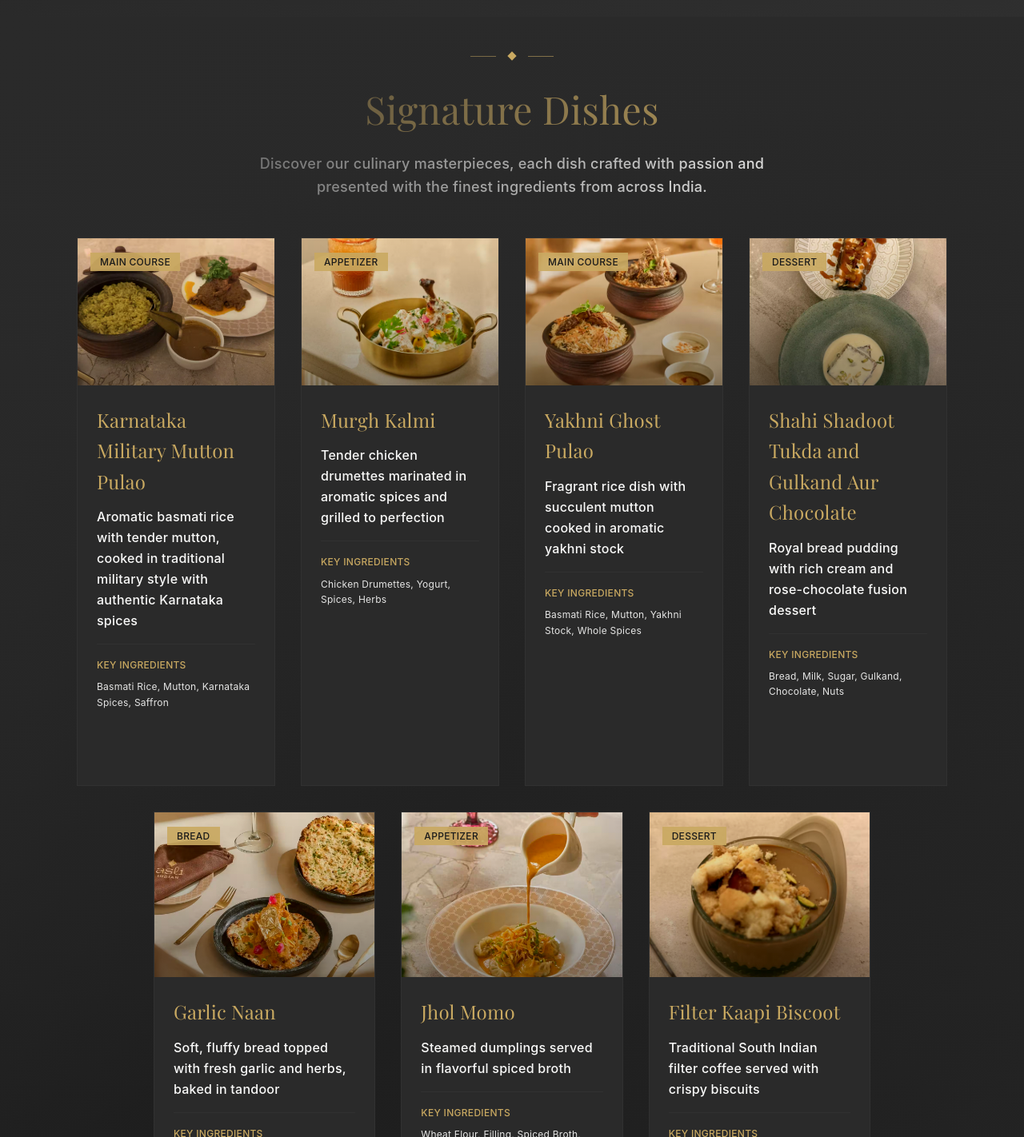
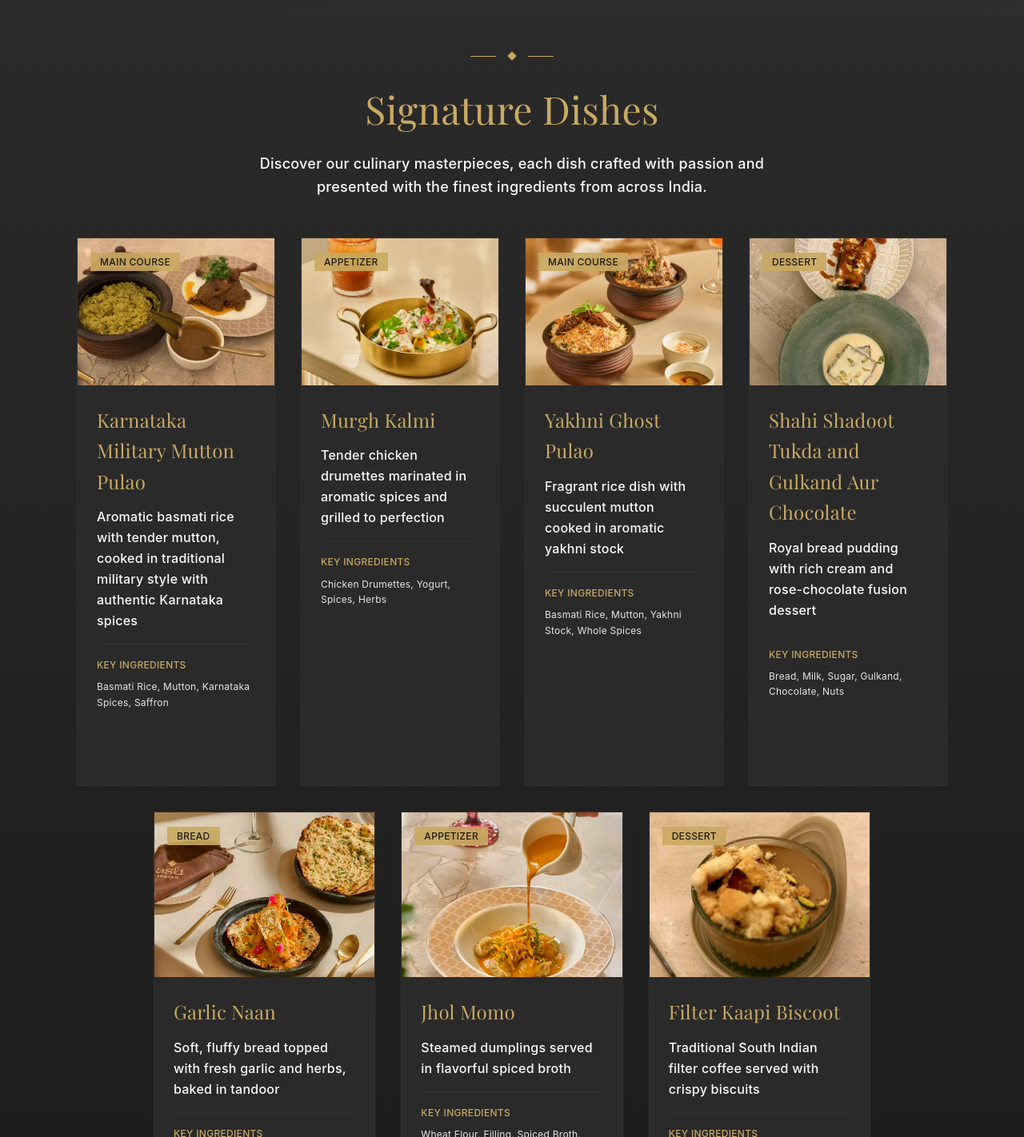
Before and after one commit to Sumanth12-afk/asli-website, a React (Create React App) app: page / in a window 1280 px wide. Shown: the part 2198-3620 px from the top of the page at 80% size. Built offline with nearby package versions, Linux system fonts and the light colour scheme.

Commit message:
Text contrast: ensure Signature Dishes description sits above overlays\n- Set background gradients to -z-10 and pointer-events-none\n- Made content container relative z-10\n- Prevent any overlay from dimming text

```diff
--- a/src/components/FoodSection.js
+++ b/src/components/FoodSection.js
@@ -74,9 +74,9 @@ const FoodSection = () => {
         style={{ minHeight: '50vh' }}
       >
         {/* Background Elements */}
-        <div className="absolute inset-0 bg-gradient-to-br from-gold/1 via-transparent to-charcoal-lighter/30" />
+        <div className="absolute inset-0 bg-gradient-to-br from-gold/1 via-transparent to-charcoal-lighter/30 -z-10 pointer-events-none" />
 
-        <div className="container-padding max-w-7xl mx-auto">
+        <div className="container-padding max-w-7xl mx-auto relative z-10">
           {/* Section Header */}
           <div className="text-center mb-8">
             <div className="inline-block mb-6">
@@ -135,7 +135,7 @@ const FoodSection = () => {
                     />
 
                     {/* Premium Overlay */}
-                    <div className="absolute inset-0 bg-gradient-to-t from-black/60 via-black/20 to-transparent opacity-70 group-hover:opacity-50 transition-opacity duration-500" />
+                    <div className="absolute inset-0 bg-gradient-to-t from-black/60 via-black/20 to-transparent opacity-70 group-hover:opacity-50 transition-opacity duration-500 -z-10 pointer-events-none" />
 
                     {/* Category Badge */}
                     <div className="absolute top-2 sm:top-4 left-2 sm:left-4 z-10">
@@ -212,7 +212,7 @@ const FoodSection = () => {
                     />
 
                     {/* Premium Overlay */}
-                    <div className="absolute inset-0 bg-gradient-to-t from-black/60 via-black/20 to-transparent opacity-70 group-hover:opacity-50 transition-opacity duration-500" />
+                    <div className="absolute inset-0 bg-gradient-to-t from-black/60 via-black/20 to-transparent opacity-70 group-hover:opacity-50 transition-opacity duration-500 -z-10 pointer-events-none" />
 
                     {/* Category Badge */}
                     <div className="absolute top-2 sm:top-4 left-2 sm:left-4 z-10">
```
